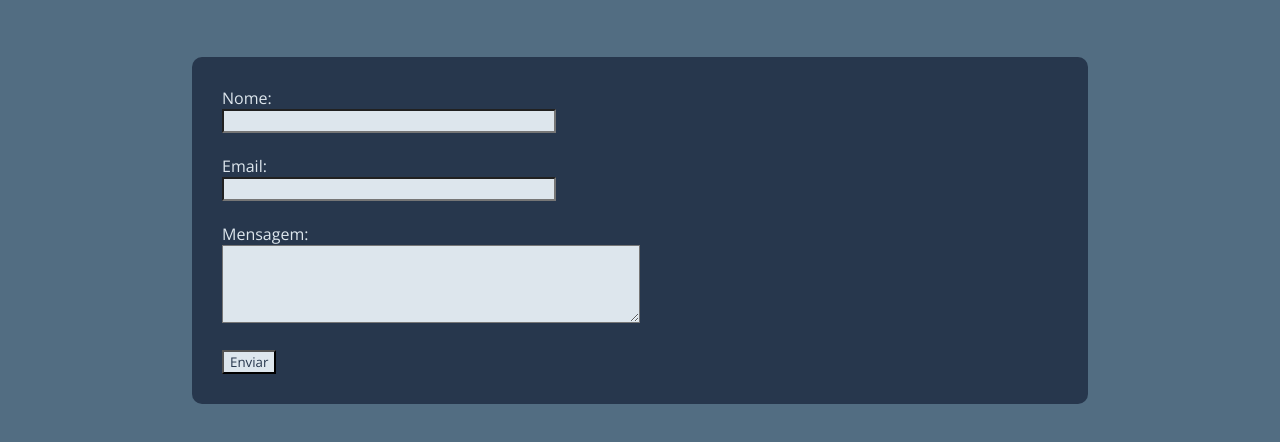
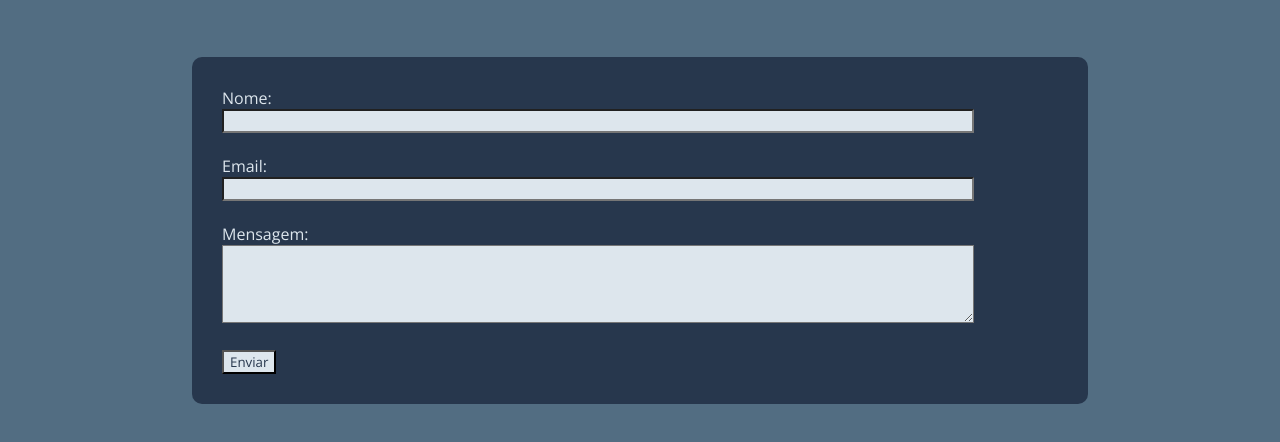
Before and after one commit to ReFernandes25/Site-portifolio, a plain HTML site: page contato.html in a window 1280 px wide. Shown: the part 226-668 px from the top of the page. Drawn offline with nearby package versions, Linux system fonts and the light colour scheme.

Commit message:
atualização do alinhamento

```diff
--- a/estilo.css
+++ b/estilo.css
@@ -101,7 +101,7 @@ h3 {
 }
 
 #formulario input {
-    width: 40%;
+    width: 90%;
     background-color: rgb(221, 230, 237);
 }
 
@@ -110,7 +110,7 @@ h3 {
 }
 
 #formulario textarea {
-    width: 50%;
+    width: 90%;
     background-color: rgb(221, 230, 237);
 }
 
```
